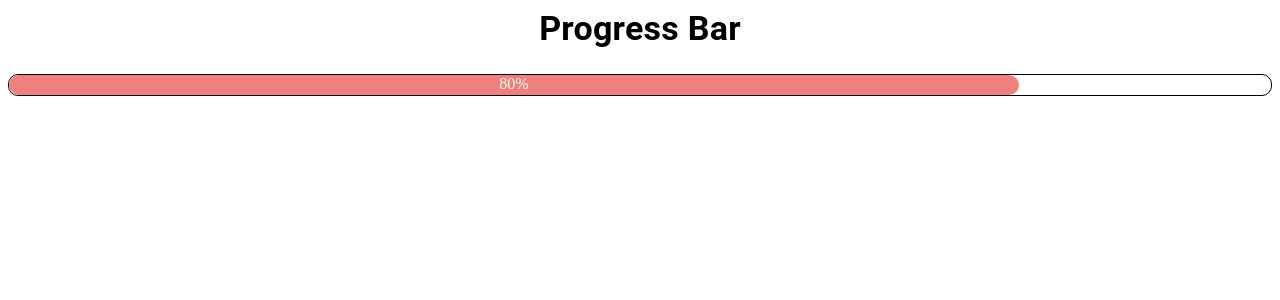
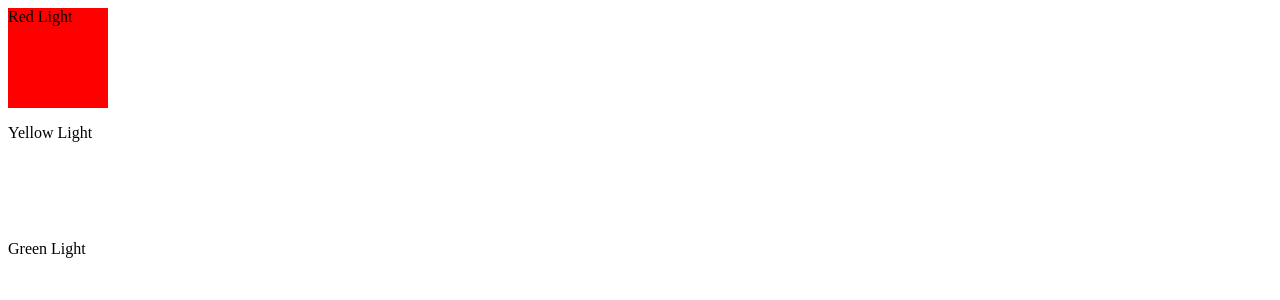
Before and after one commit to sharma-sagar2002/Frontend-Machine-Coding, a React (Vite) app: page / in a window 1280 px wide. Shown: the top 300 px of the page. Built offline with nearby package versions, Linux system fonts and the light colour scheme.

Commit message:
traffic lights added

```diff
--- a/src/App.tsx
+++ b/src/App.tsx
@@ -1,6 +1,7 @@
 import "./App.css";
 // import MarkdownEditor from "./Components/MarkdownEditor";
 import ProgressBar from "./Components/ProgressBar";
+import TrafficLights from "./Components/TrafficLights";
 // import BmiCalculator from "./Components/BmiCalculator";
 // import PasswordGenerator from "./Components/PasswordGenerator";
 // import BillingCounter from "./Components/BillingCounter";
@@ -50,7 +51,8 @@ function App() {
       {/* <BmiCalculator /> */}
       {/* <PasswordGenerator /> */}
       {/* <MarkdownEditor /> */}
-      <ProgressBar progress={80} />
+      {/* <ProgressBar progress={80} /> */}
+      <TrafficLights/>
     </>
   );
 }
--- /dev/null
+++ b/src/Components/TrafficLights.tsx
@@ -0,0 +1,33 @@
+import { Box, Stack } from '@mui/material'
+import { useEffect, useState } from 'react'
+
+const TrafficLights = () => {
+
+    const [light , setLight ] = useState<'red' | 'yellow' | 'green'>('red')
+    useEffect(()=>{
+        const timer = setTimeout(()=>{
+
+            setLight((prev)=> {
+                if(prev==='red') setLight('yellow')
+                    if(prev ==='yellow' ) setLight('green')
+                        return 'red'
+            })
+
+        }, light==='red' ? 3000 : light==='yellow' ? 1000: 2000);
+
+        return ()=>{clearTimeout(timer)}
+    })
+  return (
+    <>
+    <Stack gap={2}>
+        <Box width={"100px"} height={"100px"} sx={{backgroundColor: light==='red' ? light : 'unset'}}>Red Light</Box>
+        <Box width={"100px"} height={"100px"} sx={{backgroundColor: light==='yellow' ? light : 'unset'}}>Yellow Light</Box>
+        <Box width={"100px"} height={"100px"} sx={{backgroundColor: light==='green' ? light : 'unset'}}>Green Light</Box>
+
+
+    </Stack>
+    </>
+  )
+}
+
+export default TrafficLights
```
Also changed, not shown: 1 other file (tests, documents, lock files or other folders).
